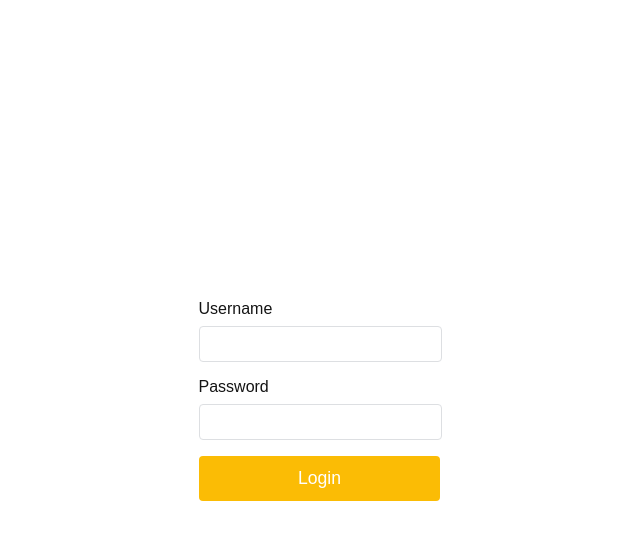
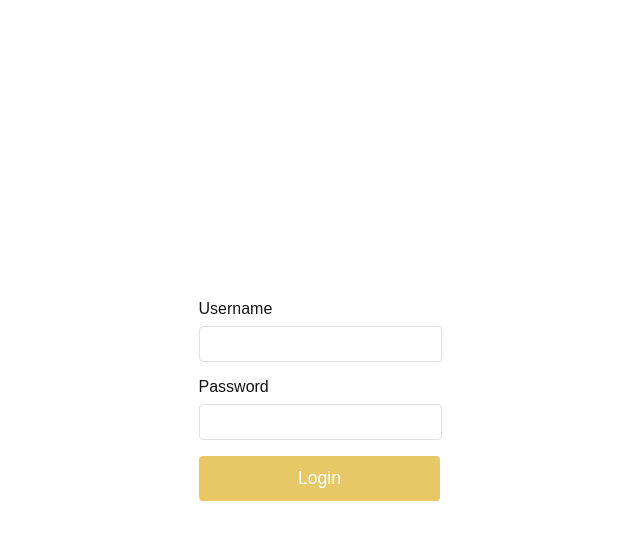
Before and after one commit to HaidarNabiilahSunu/WebsiteApps, a plain HTML site: page login.html in a window 1280 px wide. In both pictures the pointer is over the button "Login". Shown: the whole page, without its empty margins (329-969 px from the left). Drawn offline with Linux system fonts and the light colour scheme.

Commit message:
add fitur login

```diff
--- a/css/stylelogin.css
+++ b/css/stylelogin.css
@@ -46,5 +46,5 @@ button {
     transition: background-color 0.3s;
 }
 button:hover {
-    background-color: #fbbc05;
+    background-color: #e7c766;
 }
```
